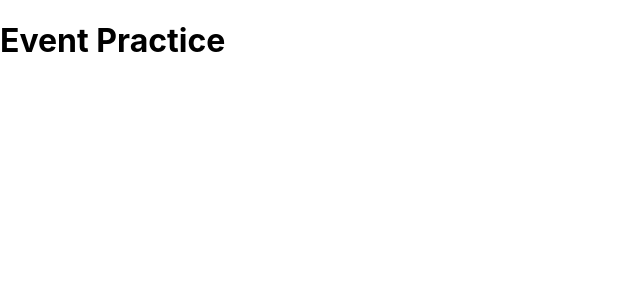
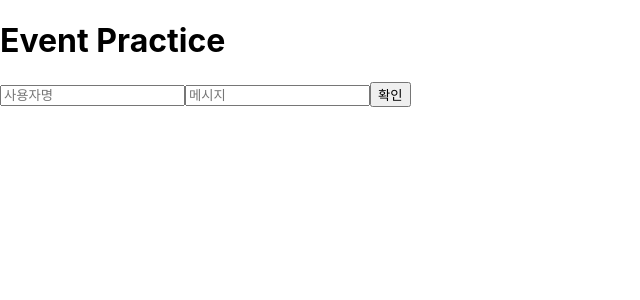
Before and after one commit to swhana/react, a React (Create React App) app: page / in a window 1280 px wide. Shown: the top 300 px of the page, without its empty margins (0-640 px from the left). Built offline with nearby package versions, Linux system fonts and the light colour scheme.

Commit message:
이벤트 연습

```diff
--- a/src/EventPractice.js
+++ b/src/EventPractice.js
@@ -12,7 +12,7 @@ const EventPractice = () => {
   };
 
   const onKeyPress = (e) => {
-    if (e.key === 'Enter' || e.key === 'Space') {
+    if (e.key === 'Enter') {
       onClick();
     }
   };
@@ -20,6 +20,22 @@ const EventPractice = () => {
   return (
     <div>
       <h1>Event Practice</h1>
+      <input
+        type="text"
+        name="username"
+        placeholder="사용자명"
+        value={username}
+        onChange={onChangeUsername}
+      />
+      <input
+        type="text"
+        name="message"
+        placeholder="메시지"
+        value={message}
+        onChange={onChangeMessage}
+        onKeyPress={onKeyPress}
+      />
+      <button onClick={onClick}>확인</button>
     </div>
   );
 };
```
